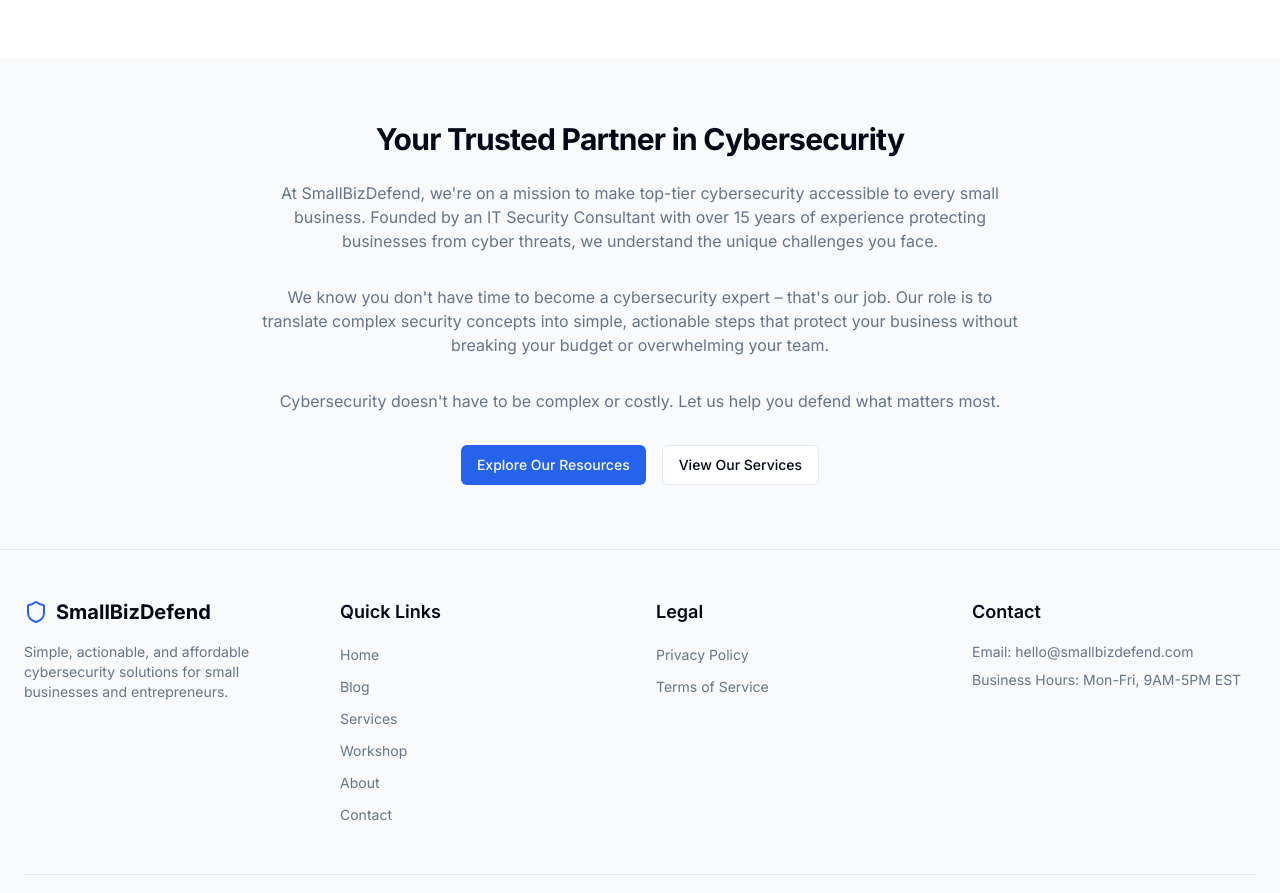
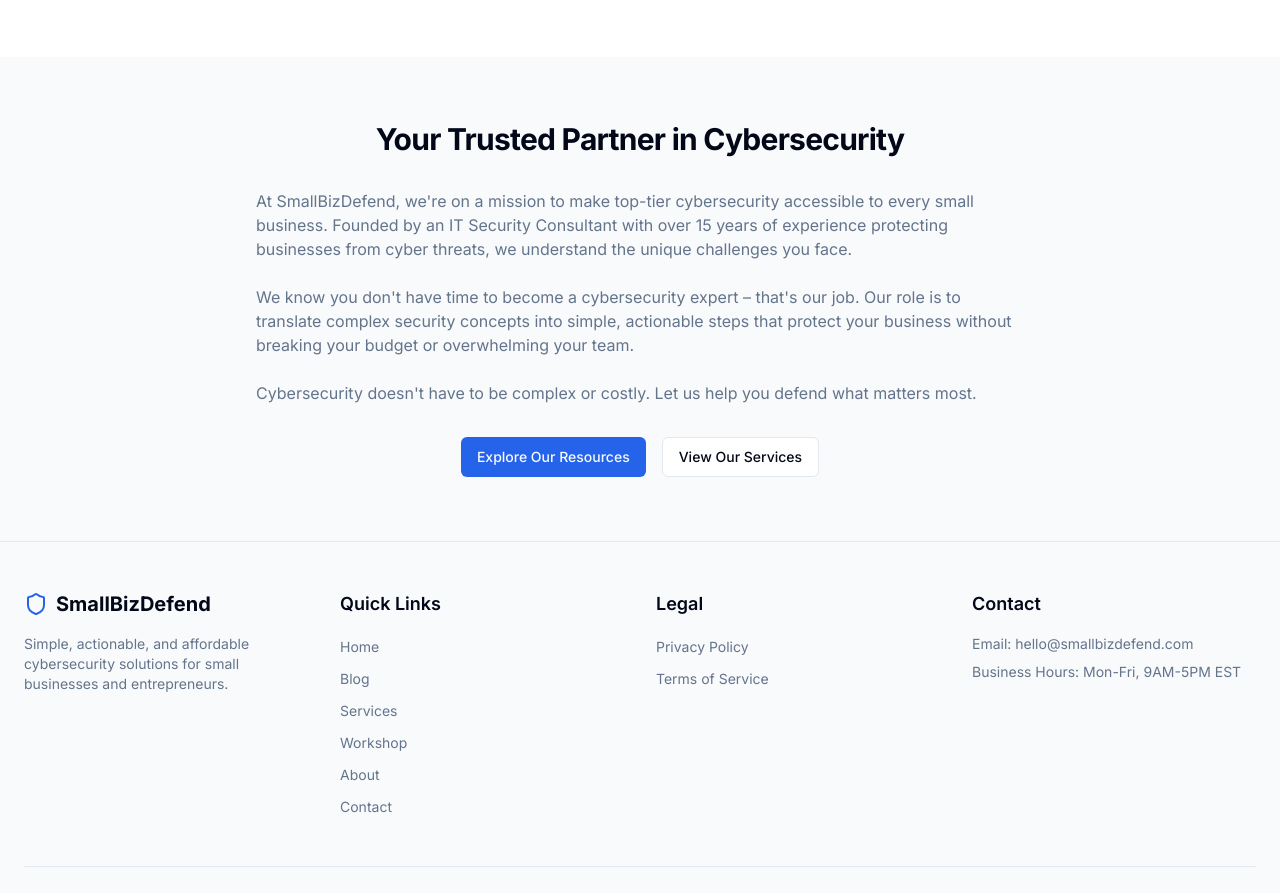
Before and after one commit to kramoto/smallbizdefend-website, a Next.js app: page / in a window 1280 px wide. Shown: the part 1500-2393 px from the top of the page. Built offline with nearby package versions, Linux system fonts and the light colour scheme.

Commit message:
refactor: update About Section to match site style
Align text left, adjust container width, and match paragraph styling.

Co-authored-by: null <22092579+kramoto@users.noreply.github.com>

```diff
--- a/app/page.tsx
+++ b/app/page.tsx
@@ -71,14 +71,14 @@ export default function Home() {
       {/* About Section */}
       <section className="py-16 bg-slate-50">
         <div className="container px-4 md:px-6">
-          <div className="max-w-3xl mx-auto text-center">
-            <h2 className="text-3xl font-bold tracking-tight mb-6">Your Trusted Partner in Cybersecurity</h2>
-            <p className="text-muted-foreground mb-8">
+          <h2 className="text-3xl font-bold tracking-tight text-center mb-8">Your Trusted Partner in Cybersecurity</h2>
+          <div className="max-w-3xl mx-auto">
+            <p className="text-muted-foreground mb-6">
               At SmallBizDefend, we're on a mission to make top-tier cybersecurity accessible to every small business.
               Founded by an IT Security Consultant with over 15 years of experience protecting businesses from cyber
               threats, we understand the unique challenges you face.
             </p>
-            <p className="text-muted-foreground mb-8">
+            <p className="text-muted-foreground mb-6">
               We know you don't have time to become a cybersecurity expert – that's our job. Our role is to translate
               complex security concepts into simple, actionable steps that protect your business without breaking your
               budget or overwhelming your team.
```
